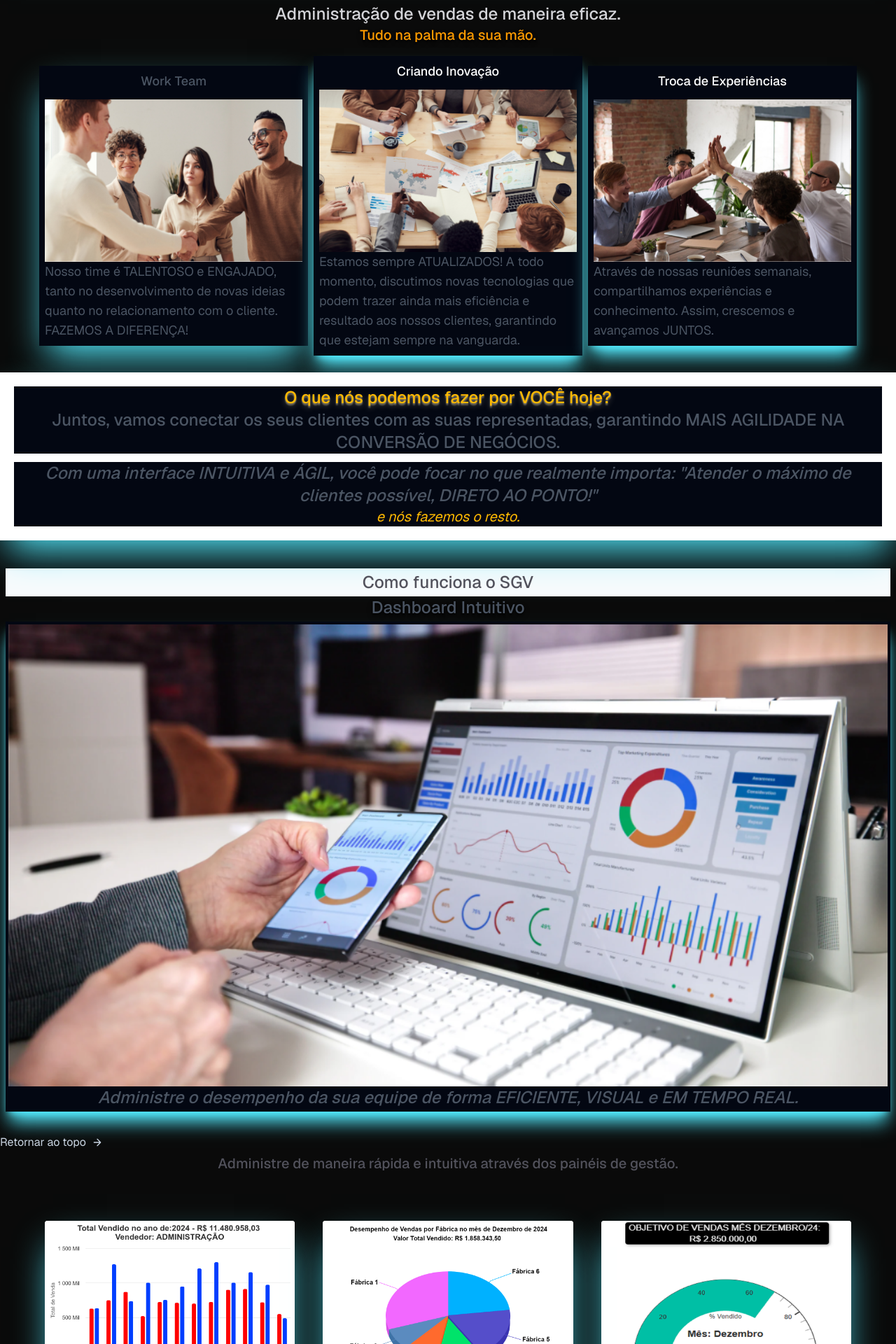
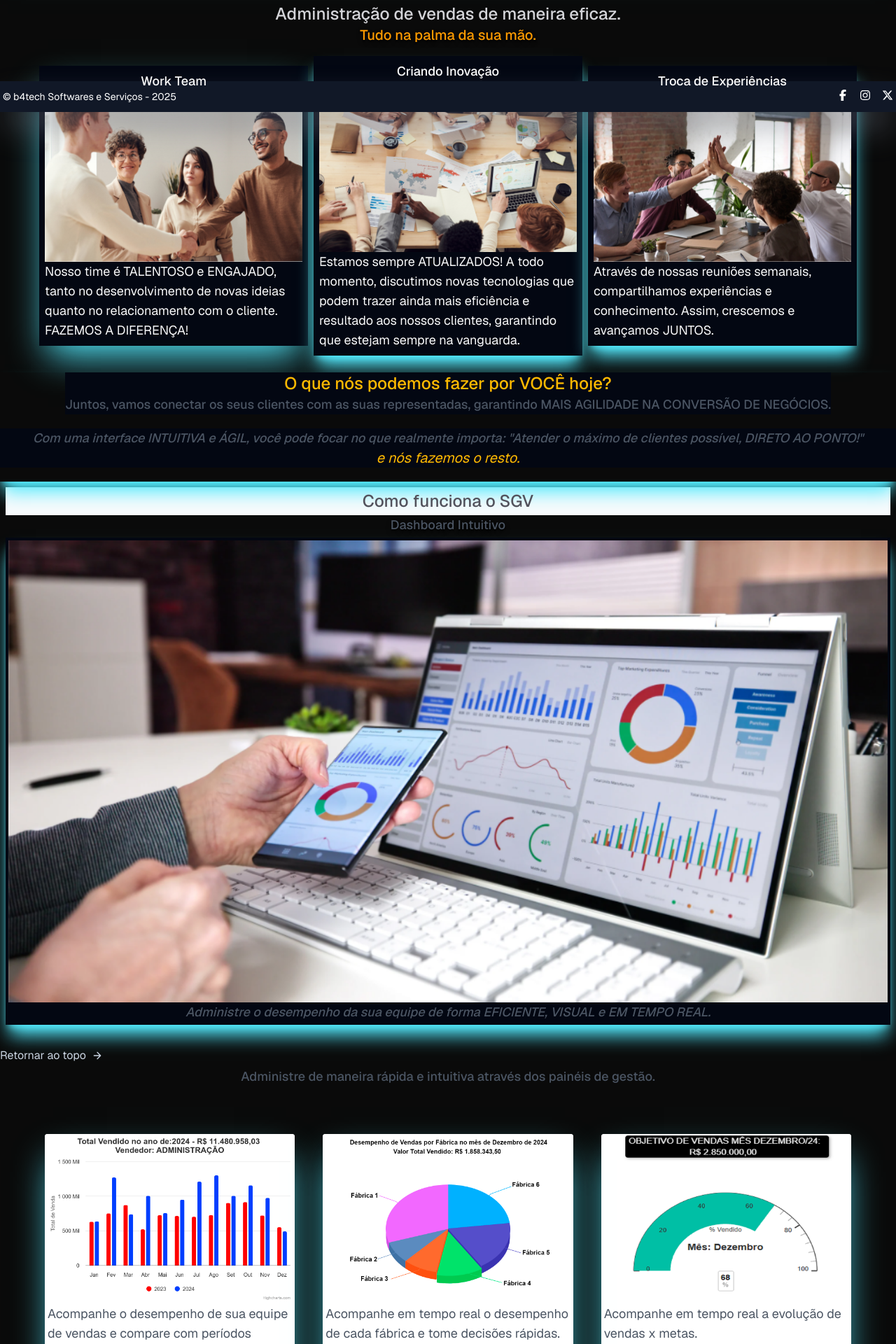
Before and after one commit to searomx/sisvenweb, a Next.js app: page / in a window 1280 px wide. Shown: the part 640-2560 px from the top of the page at 70% size. Built offline with nearby package versions, Linux system fonts and the light colour scheme; no server answers.

Commit message:
ajuste fontes

```diff
--- a/src/app/page.tsx
+++ b/src/app/page.tsx
@@ -22,6 +22,7 @@ import { TextoDejalmas } from "@/components/textos/TextoDejalmas";
 import { TextoNorthon } from "@/components/textos/TextoNorthon";
 
 export default function Home() {
+  const fonteTexto = "font-sans text-lg dark:text-gray-200 text-gray-600 sm:text-sm md:text-lg lg:text-lg lg:text-wrap sm:text-wrap";
   return (
     <div className="container sm:max-w-screen mx-auto bg-neutral-950 dark:bg-neutral-900">
       <div
@@ -50,7 +51,7 @@ export default function Home() {
           <div className="w-full sm:max-w-sm lg:w-full md:w-full h-auto m-auto shadow-2xl shadow-cyan-300 bg-background">
             <div className="flex flex-col h-full dark:bg-gray-950 p-2 bg-gray-950">
               <div className="flex items-center justify-center mb-3">
-                <h2 className="text-gray-600 dark:text-white text-lg font-medium lg:z-50">
+                <h2 className="{fonteTexto} dark:text-white text-lg font-medium lg:z-50">
                   Work Team
                 </h2>
               </div>
@@ -62,7 +63,7 @@ export default function Home() {
                   priority={true}
                   className="object-cover"
                 />
-                <span className="text-gray-600 dark:text-gray-400 text-lg">
+                <span className="{fonteTexto} dark:text-gray-400 text-lg">
                   Nosso time é TALENTOSO e ENGAJADO, tanto no desenvolvimento de
                   novas ideias quanto no relacionamento com o cliente. FAZEMOS A
                   DIFERENÇA!
@@ -86,7 +87,7 @@ export default function Home() {
                   priority={true}
                   className="object-cover"
                 />
-                <span className="text-gray-600 dark:text-gray-400 text-lg">
+                <span className="{fonteTexto} dark:text-gray-400 text-lg">
                   Estamos sempre ATUALIZADOS! A todo momento, discutimos novas
                   tecnologias que podem trazer ainda mais eficiência e resultado
                   aos nossos clientes, garantindo que estejam sempre na
@@ -111,7 +112,7 @@ export default function Home() {
                   sizes="100vw"
                   priority={true}
                 />
-                <span className="text-gray-600 dark:text-gray-400 text-lg">
+                <span className="{fonteTexto} dark:text-gray-400 text-lg">
                   Através de nossas reuniões semanais, compartilhamos
                   experiências e conhecimento. Assim, crescemos e avançamos
                   JUNTOS.
@@ -120,18 +121,18 @@ export default function Home() {
             </div>
           </div>
         </div>
-        <div className="flex flex-col pb-5 mb-8 max-w-screen-2xl justify-center mt-1 lg:gap-x-2 shadow-2xl shadow-cyan-300 bg-background p-5">
+        <div className="flex flex-col pb-5 gap-y-2 max-w-screen-xl shadow-xl shadow-cyan-300 justify-center mt-1 lg:flex-row lg:flex-wrap lg:gap-x-2">
           <div className="flex flex-col items-center bg-gray-950 mb-3">
-            <span className="text-amber-400 text-shadow-lg/30 text-shadow-amber-100 max-[600px]:text-3xl text-5xl lg:text-2xl md:text-md sm:text-sm font-medium text-wrap lg:text-wrap text-center">
+            <span className="text-amber-400 bg-gray-950 max-[600px]:text-3xl text-5xl lg:text-2xl md:text-md sm:text-sm font-medium text-wrap lg:text-wrap text-center">
               O que nós podemos fazer por VOCÊ hoje?
             </span>
-            <span className="text-gray-600 max-[600px]:text-2xl text-5xl lg:text-2xl md:text-md sm:text-sm font-medium text-wrap lg:text-wrap text-center">
+            <span className={`${fonteTexto} max-[600px]:text-2xl text-5xl lg:text-2xl md:text-sm sm:text-sm font-medium text-wrap lg:text-wrap text-center`}>
               Juntos, vamos conectar os seus clientes com as suas representadas,
               garantindo MAIS AGILIDADE NA CONVERSÃO DE NEGÓCIOS.
             </span>
           </div>
           <div className="flex flex-col justify-between bg-gray-950 flex-grow">
-            <span className="text-gray-600 max-[600px]:text-2xl italic text-5xl lg:text-2xl md:text-xl sm:text-sm font-medium text-wrap lg:text-wrap text-center">
+            <span className={`${fonteTexto} max-[600px]:text-2xl italic text-5xl lg:text-lg md:text-md sm:text-sm font-medium text-wrap lg:text-wrap text-center`}>
               Com uma interface INTUITIVA e ÁGIL, você pode focar no que
               realmente importa: &quot;Atender o máximo de clientes possível,
               DIRETO AO PONTO!&quot;
@@ -155,7 +156,7 @@ export default function Home() {
               Como funciona o SGV
             </span>
           </div>
-          <div className="text-gray-600 text-shadow-lg/30 max-[600px]:text-3xl items-center justify-center text-5xl lg:text-2xl md:text-md sm:text-sm font-medium text-wrap lg:text-wrap text-center">
+          <div className={`${fonteTexto} text-shadow-lg/30 max-[600px]:text-3xl items-center justify-center text-5xl lg:text-2xl md:text-md sm:text-sm font-medium text-wrap lg:text-wrap text-center`}>
             Dashboard Intuitivo
           </div>
 
@@ -170,8 +171,7 @@ export default function Home() {
                 sizes="100vw"
                 className="object-cover w-full max-w-full"
               />
-
-              <span className="text-gray-600 max-[600px]:text-2xl italic text-5xl lg:text-2xl md:text-md sm:text-sm font-medium text-wrap lg:text-wrap text-center">
+              <span className={`${fonteTexto} max-[600px]:text-2xl italic text-5xl lg:text-2xl md:text-md sm:text-sm font-medium text-wrap lg:text-wrap text-center`}>
                 Administre o desempenho da sua equipe de forma EFICIENTE, VISUAL
                 e EM TEMPO REAL.
               </span>
@@ -208,7 +208,7 @@ export default function Home() {
         id="gestao"
         className="flex w-full flex-wrap justify-center p-1 items-center"
       >
-        <span className="text-zinc-600 text-3xl lg:text-1xl md:text-xl font-medium flex text-wrap lg:text-wrap text-center">
+        <span className={`${fonteTexto} text-2xl lg:text-3xl md:text-xl font-medium flex text-wrap lg:text-wrap text-center`}>
           Administre de maneira rápida e intuitiva através dos painéis de
           gestão.
         </span>
@@ -222,7 +222,7 @@ export default function Home() {
               sizes="100vw"
               priority={true}
             />
-            <span className="text-gray-600 text-sm p-1">
+            <span className={`${fonteTexto} text-sm p-1`}>
               Acompanhe o desempenho de sua equipe de vendas e compare com
               períodos anteriores.
             </span>
@@ -240,7 +240,7 @@ export default function Home() {
                     priority={true}
                   />
 
-                  <span className="text-gray-600 text-sm p-1">
+                  <span className={`${fonteTexto} text-sm p-1`}>
                     Acompanhe em tempo real o desempenho de cada fábrica e tome
                     decisões rápidas.
                   </span>
@@ -270,7 +270,7 @@ export default function Home() {
               height={800}
               priority={true}
             />
-            <span className="text-gray-600 text-sm p-1">
+            <span className={`${fonteTexto} text-sm p-1`}>
               Acompanhe em tempo real a evolução de vendas x metas.
             </span>
           </div>
@@ -281,7 +281,7 @@ export default function Home() {
               sizes="100vw"
               priority={true}
             />
-            <span className="text-gray-600 text-sm p-1">
+            <span className={`${fonteTexto} text-sm p-1`}>
               Acompanhe a evolução individual de vendas x metas
             </span>
           </div>
@@ -292,7 +292,7 @@ export default function Home() {
               sizes="100vw"
               priority={true}
             />
-            <span className="text-gray-600 text-sm p-1">
+            <span className={`${fonteTexto} text-sm p-1`}>
               Ranking de Clientes na Curva ABC.
             </span>
           </div>
@@ -303,7 +303,7 @@ export default function Home() {
               sizes="100vw"
               priority={true}
             />
-            <span className="text-gray-600 text-sm p-1">
+            <span className={`${fonteTexto} text-sm p-1`}>
               Faturamento acumulado por fábrica no ano corrente.
             </span>
           </div>
@@ -314,7 +314,7 @@ export default function Home() {
               sizes="100vw"
               priority={true}
             />
-            <p className="text-gray-600 text-sm p-1">
+            <p className={`${fonteTexto} text-sm p-1`}>
               Faturamento distribuido por atividade do cliente no mês corrente.
             </p>
           </div>
@@ -326,7 +326,7 @@ export default function Home() {
                 sizes="100vw"
                 priority={true}
               />
-              <p className="text-gray-600 text-sm p-1">
+              <p className={`${fonteTexto} text-sm p-1`}>
                 Evolução de vendas diárias contrastando com a meta de vendas.
               </p>
             </div>
@@ -339,7 +339,7 @@ export default function Home() {
                 sizes="100vw"
                 priority={true}
               />
-              <p className="text-gray-600 text-sm p-1">
+              <p className={`${fonteTexto} text-sm p-1`}>
                 Analise o funil de vendas e identifique oportunidades de
                 melhoria em cada etapa do processo.
               </p>
@@ -372,7 +372,7 @@ export default function Home() {
       <div id="depoimentos"></div>
       <div className="mb-1 p-1 h-auto w-full bg-background shadow-2xl shadow-cyan-300">
         <span
-          className={`flex text-gray-600 p-1
+          className={`${fonteTexto} flex  p-1
             text-3xl sm:text-md justify-center
             lg:text-2xl md:text-xl font-medium
             text-wrap lg:text-wrap text-center`}
@@ -434,8 +434,8 @@ export default function Home() {
           Segmentos Atendidos
         </span>
       </div>
-      <div className="flex gap-2 max-w-screen-xl max-h-full justify-center mt-1 shadow-2xl shadow-cyan-300 bg-background">
-        <ul className="list-disc list-inside text-lg text-gray-600 p-5 sm:text-sm md:text-lg lg:text-lg lg:text-wrap sm:text-wrap">
+      <div className={`${fonteTexto} flex mb-6 max-w-screen-xl max-h-full justify-center mt-1 shadow-2xl shadow-cyan-300 bg-background`}>
+        <ul className={`list-disc list-inside text-lg p-5 sm:text-sm md:text-lg lg:text-lg lg:text-wrap sm:text-wrap`}>
           <li>Indústrias de Auto Peças</li>
           <li>Indústrias de Alimentos e Bebidas</li>
           <li>Indústrias de Sapatos</li>
--- /dev/null
+++ b/src/components/Slider.tsx
@@ -0,0 +1,49 @@
+// components/CoverflowSlider.tsx
+import React from "react";
+import { Swiper, SwiperSlide } from "swiper/react";
+import { EffectCoverflow, Pagination } from "swiper/modules";
+import "swiper/css";
+import "swiper/css/effect-coverflow";
+import "swiper/css/pagination";
+
+const images = [
+  "./images/team.png",
+  "./images/work-team.png",
+  "/images/img2.png",
+  //   "/images/img4.jpg",
+];
+
+const Slider: React.FC = () => {
+  return (
+    <div style={{ width: "100%", padding: "40px 0" }}>
+      <Swiper
+        effect="coverflow"
+        grabCursor={true}
+        centeredSlides={true}
+        slidesPerView="auto"
+        coverflowEffect={{
+          rotate: 50,
+          stretch: 0,
+          depth: 100,
+          modifier: 1,
+          slideShadows: true,
+        }}
+        pagination={{ clickable: true }}
+        modules={[EffectCoverflow, Pagination]}
+        className="mySwiper"
+      >
+        {images.map((src, index) => (
+          <SwiperSlide key={index} style={{ width: "300px" }}>
+            <img
+              src={src}
+              alt={`Slide ${index + 1}`}
+              style={{ width: "100%", borderRadius: "10px" }}
+            />
+          </SwiperSlide>
+        ))}
+      </Swiper>
+    </div>
+  );
+};
+
+export default Slider;
--- a/src/components/footer/Footer.tsx
+++ b/src/components/footer/Footer.tsx
@@ -1,25 +1,34 @@
 // components/Footer.tsx
-import { FaFacebookF, FaInstagram, FaXTwitter } from 'react-icons/fa6';
-import Link from 'next/link';
+import { FaFacebookF, FaInstagram, FaXTwitter } from "react-icons/fa6";
+import Link from "next/link";
 
 export default function Footer() {
   return (
-    <footer className="bg-gray-900 text-white py-6 px-4 bottom-0 w-full">
-      <div className="max-w-7xl mx-auto flex flex-col md:flex-row justify-between items-center">
+    <footer className="bg-gray-900 mt-10 text-white py-3 sm:px-1 sm:mt-2 px-4 shadow-2xl shadow-gray-500 fixed bottom-0 left-0 w-full">
+      <div className="max-w-7xl mx-auto flex flex-col lg:space-x-5 md:flex-row space-x-10">
         <p className="text-sm mb-4 md:mb-0">
           © b4tech Softwares e Serviços - 2025
         </p>
-        <p className="text-sm mb-4 md:mb-0">
-          Rua Professor Sebastião Paraná, 48, Curitiba, PR - CEP 80320-070
-        </p>
-        <div className="flex space-x-4">
-          <Link href="https://facebook.com" target="_blank" aria-label="Facebook">
+        <div className="flex space-x-4 sm:text-center md:ml-auto">
+          <Link
+            href="https://facebook.com"
+            target="_blank"
+            aria-label="Facebook"
+          >
             <FaFacebookF className="hover:text-blue-500 transition" />
           </Link>
-          <Link href="https://instagram.com" target="_blank" aria-label="Instagram">
+          <Link
+            href="https://instagram.com"
+            target="_blank"
+            aria-label="Instagram"
+          >
             <FaInstagram className="hover:text-pink-500 transition" />
           </Link>
-          <Link href="https://twitter.com" target="_blank" aria-label="X (Twitter)">
+          <Link
+            href="https://twitter.com"
+            target="_blank"
+            aria-label="X (Twitter)"
+          >
             <FaXTwitter className="hover:text-sky-500 transition" />
           </Link>
         </div>
--- a/src/components/navbar/superior/Header.tsx
+++ b/src/components/navbar/superior/Header.tsx
@@ -94,11 +94,9 @@ const Header = async () => {
               type="button"
               className="relative rounded-full bg-gray-800 p-1 text-gray-400 hover:text-white focus:outline-none focus:ring-2 focus:ring-white focus:ring-offset-2 focus:ring-offset-gray-800"
             >
-              <span className="absolute -inset-1.5" />
-              <span className="sr-only">View notifications</span>
-              <UserIcon aria-hidden="true" className="size-6 sm:size-3" />
+              <UserIcon aria-hidden="true" className="size-6 sm:size-3 md:size-4 lg:size-6" />
             </button>
-            <div className="flex items-center justify-end ml-2">
+            <div className="flex items-center justify-end">
               <Link href="/login">
                 <span className="text-lg sm:text-[0.7rem] font-semibold text-zinc-300">
                   Área do cliente
--- a/src/components/textos/TextoDejalmas.tsx
+++ b/src/components/textos/TextoDejalmas.tsx
@@ -1,7 +1,7 @@
 export const TextoDejalmas = () => {
   return (
     <>
-      <p className="text-gray-600 text-start sm:text-sm md:text-lg lg:text-lg lg:text-wrap sm:text-wrap">
+      <p className="dark:text-white text-gray-900 text-start sm:text-sm md:text-lg lg:text-lg lg:text-wrap sm:text-wrap">
         &quot;Há duas décadas, quando decidimos implementar o SGV Gestão de
         Vendas em nossa empresa, não imaginávamos o impacto transformador que
         essa decisão teria. Na época, enfrentávamos dificuldades para organizar
@@ -10,14 +10,14 @@ export const TextoDejalmas = () => {
         solução completa, intuitiva e eficiente, que revolucionou a forma como
         gerenciamos nossas vendas.&quot;
       </p>
-      <p className="text-gray-600">
+      <p className="dark:text-white text-gray-900 text-start sm:text-sm md:text-lg lg:text-lg lg:text-wrap sm:text-wrap">
         Se estamos onde estamos hoje, com uma empresa sólida e em constante
         evolução, muito se deve à confiança e ao suporte que o SGV nos
         proporcionou ao longo desses 20 anos.&quot;
       </p>
-      <p className="text-gray-600">- Dejalmas de Oliveira </p>
-      <p className="text-gray-600">- Djr Representações Comerciais</p>
-      <p className="text-gray-600">- Chapecó - SC</p>
+      <p className="dark:text-white text-gray-900">- Dejalmas de Oliveira </p>
+      <p className="dark:text-white text-gray-900">- Djr Representações Comerciais</p>
+      <p className="dark:text-white text-gray-900">- Chapecó - SC</p>
     </>
   );
 };
--- a/src/components/textos/TextoNorthon.tsx
+++ b/src/components/textos/TextoNorthon.tsx
@@ -1,7 +1,7 @@
 export const TextoNorthon = () => {
   return (
     <>
-      <p className="text-gray-600 text-start sm:text-sm md:text-lg lg:text-lg lg:text-wrap sm:text-wrap">
+      <p className="dark:text-white text-gray-900 text-start sm:text-sm md:text-lg lg:text-lg lg:text-wrap sm:text-wrap">
         &quot;Há mais de 20 anos, quando decidimos implementar o SGV Gestão de
         Vendas em nossa empresa, não imaginávamos o impacto positivo que essa
         decisão teria em nossos negócios. Naquela época, enfrentávamos desafios
@@ -11,13 +11,13 @@ export const TextoNorthon = () => {
         ferramenta robusta e intuitiva, que rapidamente se integrou aos nossos
         processos diários.
       </p>
-      <p className="text-gray-600">
+      <p className="dark:text-white text-gray-900 text-start sm:text-sm md:text-lg lg:text-lg lg:text-wrap sm:text-wrap">
         Recomendamoso SGV a qualquer empresa que busque eficiência, organização
         e crescimento sustentável em suas operações comerciais.&quot;
       </p>
-      <p className="text-gray-600">- Northon - Gerente de Vendas</p>
-      <p className="text-gray-600">- Djr Representações Comerciais</p>
-      <p className="text-gray-600">- Chapecó - SC</p>
+      <p className="dark:text-white text-gray-900">- Northon - Gerente de Vendas</p>
+      <p className="dark:text-white text-gray-900">- Djr Representações Comerciais</p>
+      <p className="dark:text-white text-gray-900">- Chapecó - SC</p>
     </>
   );
 };
```
